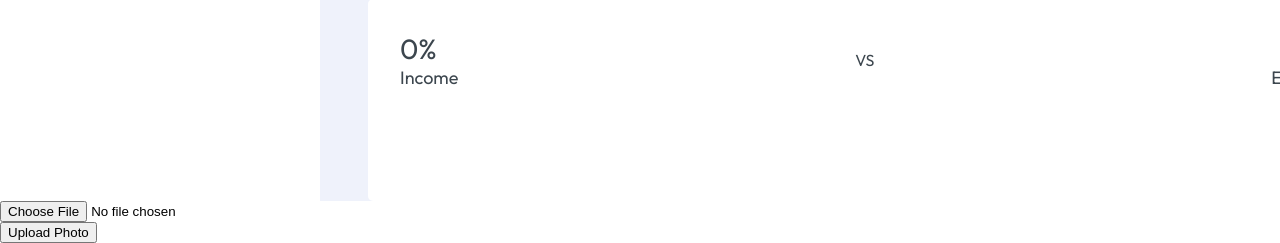
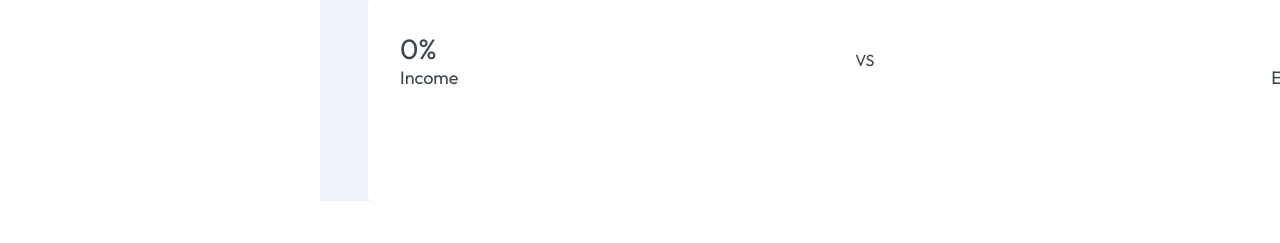
Before and after one commit to jvcostales/Sherlock, a Flask app: page /dashboard in a window 1280 px wide; the page is wider, and only the part inside the window is pictured. Shown: the part 653-896 px from the top of that part. After the commit the page ends 854 px from the top of that part, so only its background shows below. Run offline with Flask 3, Linux system fonts and the light colour scheme; a user stored in the database is signed in.

Commit message:
Update app

```diff
--- a/templates/index-dashboard.html
+++ b/templates/index-dashboard.html
@@ -155,10 +155,6 @@
                 </div>
             </div>
         </div>
-        <form action="{{ url_for('upload_profile_photo') }}" method="post" enctype="multipart/form-data">
-            <input type="file" name="file" id="file">
-            <input type="submit" value="Upload Photo">
-        </form>
     </div>
     <script>
         function redirectToIncome() {
```
